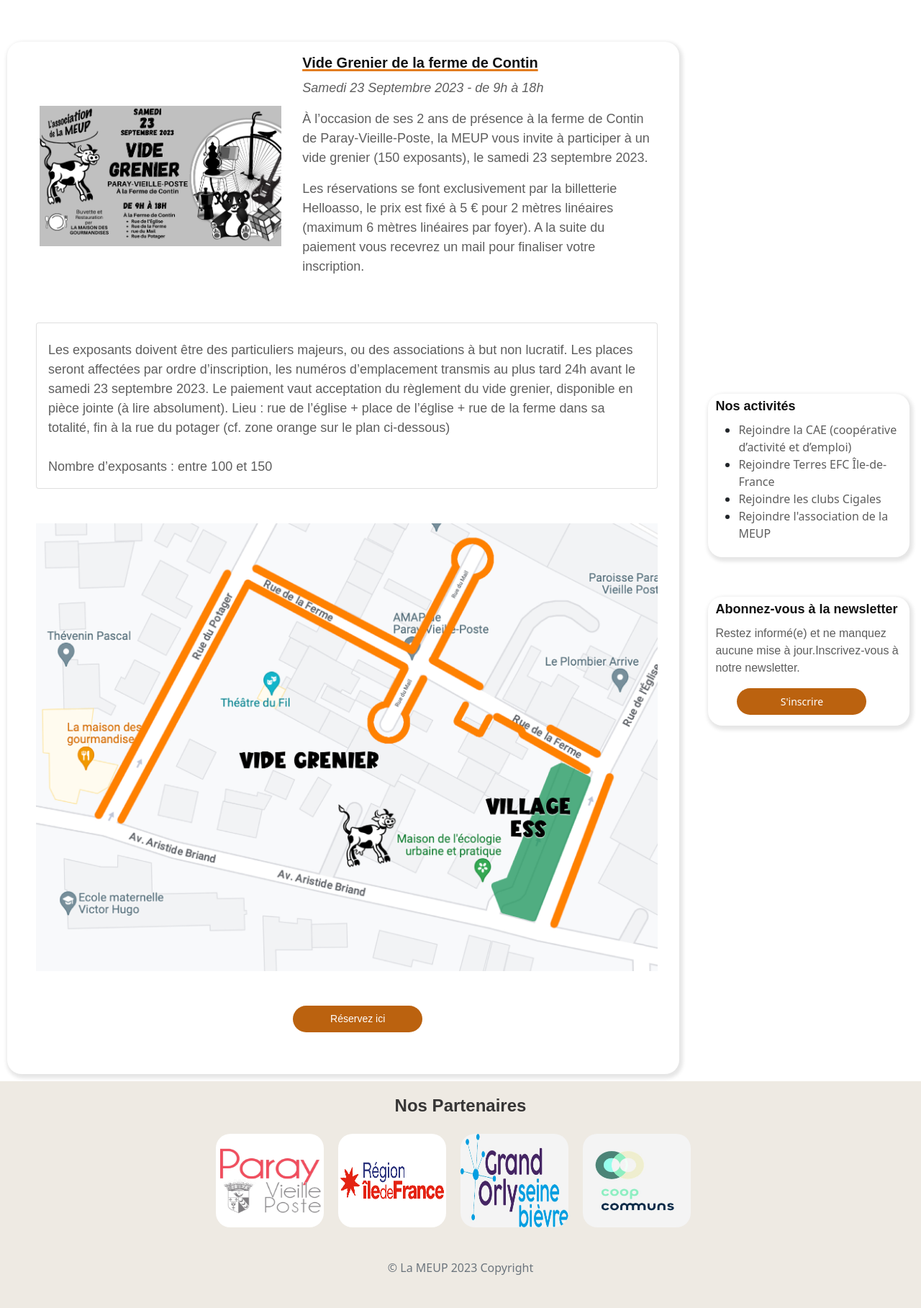
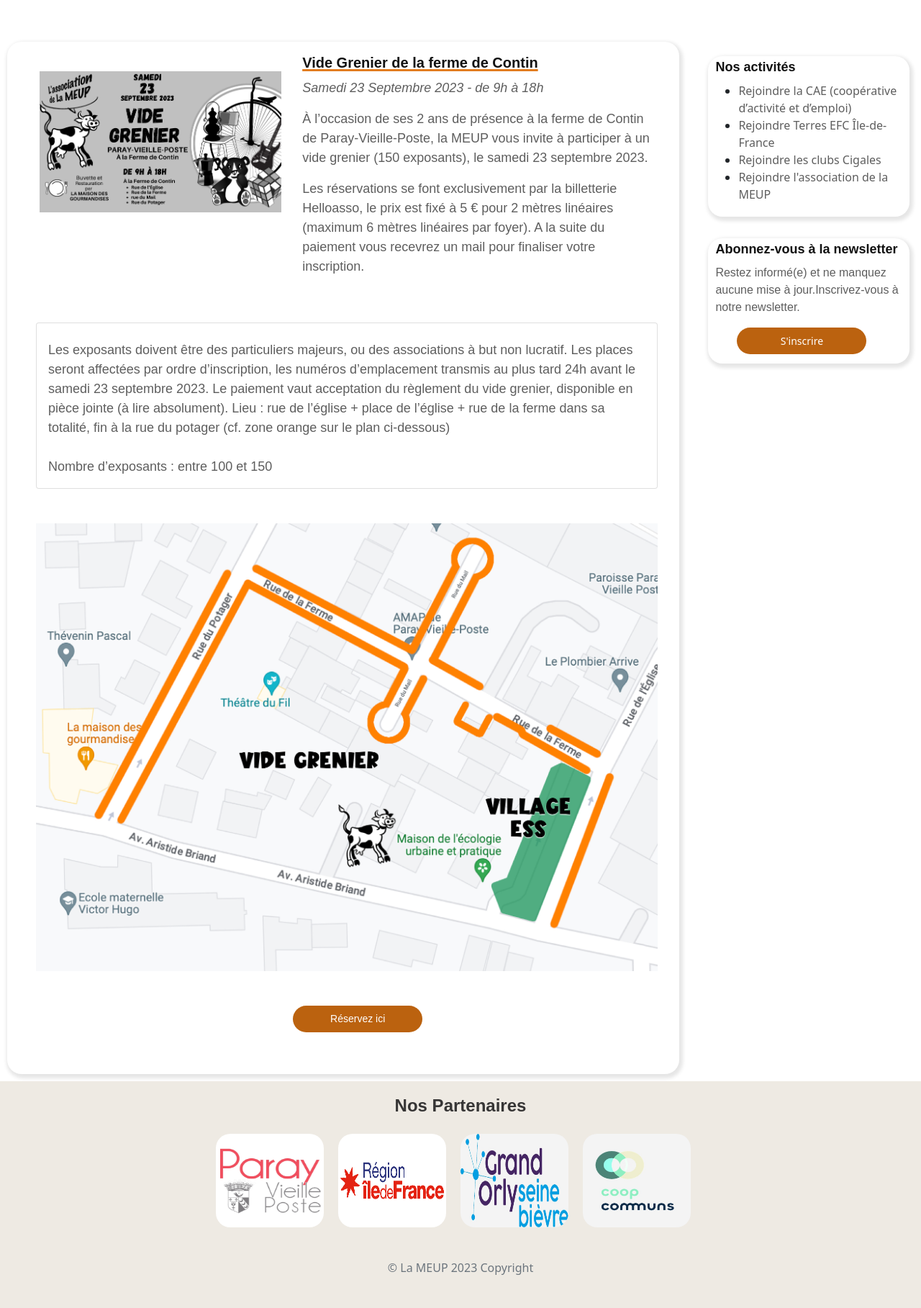
Before and after one commit to CoopCommuns/SiteWeb_MEUP, a PHP site: page / in a window 1280 px wide. Shown: the part 820-2637 px from the top of the page at 72% size. Run offline with PHP 8.4, Linux system fonts and the light colour scheme; some web fonts are replaced.

Commit message:
mise à jour

```diff
--- a/assets/css/styles.css
+++ b/assets/css/styles.css
@@ -368,12 +368,7 @@
 	font-size: 18px;
 	line-height: 1.4;
  }
- .sidebar, .side {
-	display: flex;
-	flex-direction: column;
-	justify-content: center;
-	align-items: center;
-  }
+
 
  @keyframes  sidebar-animation {
 	0%{
@@ -387,9 +382,7 @@
  }
  @media (min-width:1099px) {
 	.sidebar-fixed{
-
 		bottom: 700px;
-
 	 }
  }
 
@@ -407,7 +400,7 @@
 		top: -100px;
 		right: 2px;
 		z-index: 99;
-		bottom: 500px;
+		bottom: 200px;
 		opacity: 0;
 		animation: sidebar-animation 0.5s forwards ease;
 	 }
@@ -416,13 +409,14 @@
 		display: none;
 	 }
 	 .sidebar-fixed.erase {
-		bottom: 700px;
+		bottom: 500px;
 		top: 200px;
 	 }
 	 .bubble{
 		width: 280px;
-		padding: 5px 10px ;
+		padding: 3px 10px ;
 	  }
+
  }
 
 
--- a/index.html
+++ b/index.html
@@ -77,7 +77,7 @@
 
 	<div class="section ">
 		<div class="contain newsletter-text">
-			<div class="row align-items-center event-block no-gutters  mb-5 responsive-image ">
+			<div class="row justify-content-center  mb-5 responsive-image ">
 				<div class="col-lg-5 col-sm-12 ">
 					<div class="mt-3">
 						<img src="assets/img/VIGNETTE_VIDE GRENIER.jpg" class="img-fluid rounded">
```
